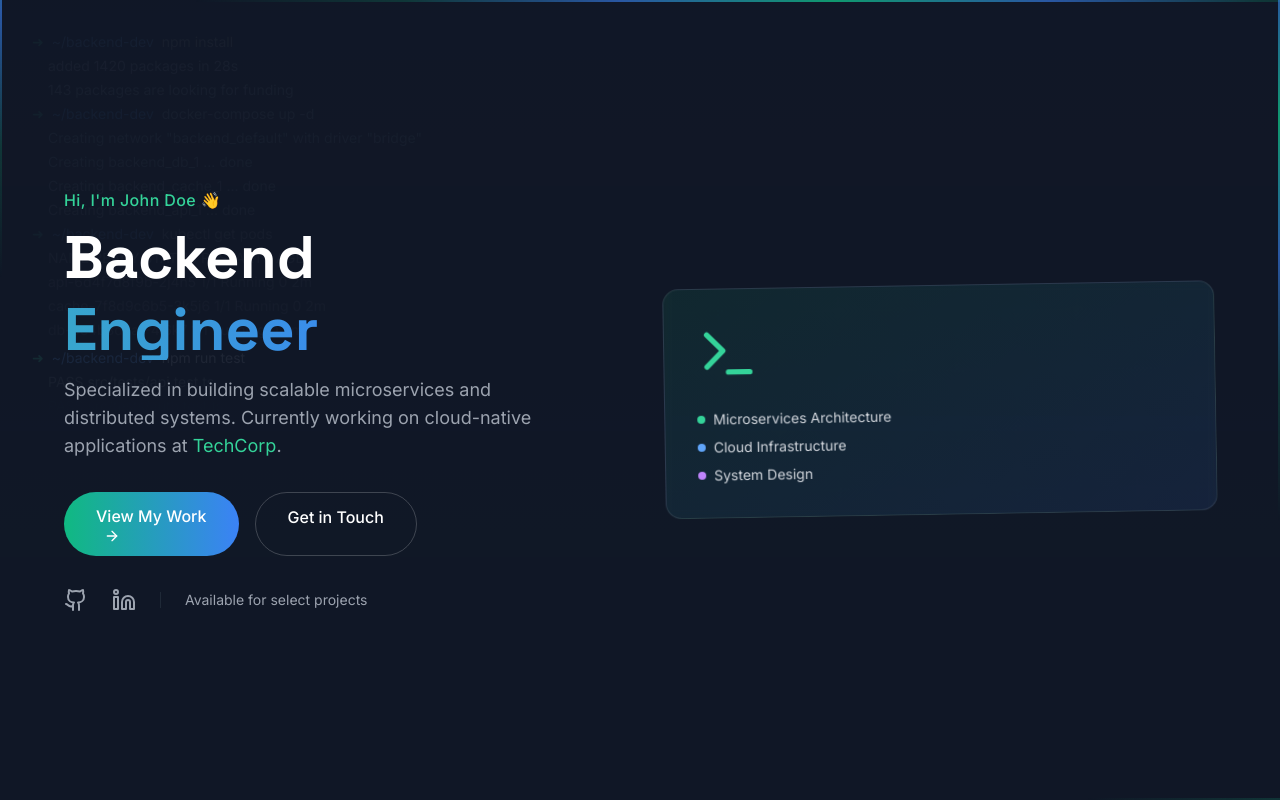
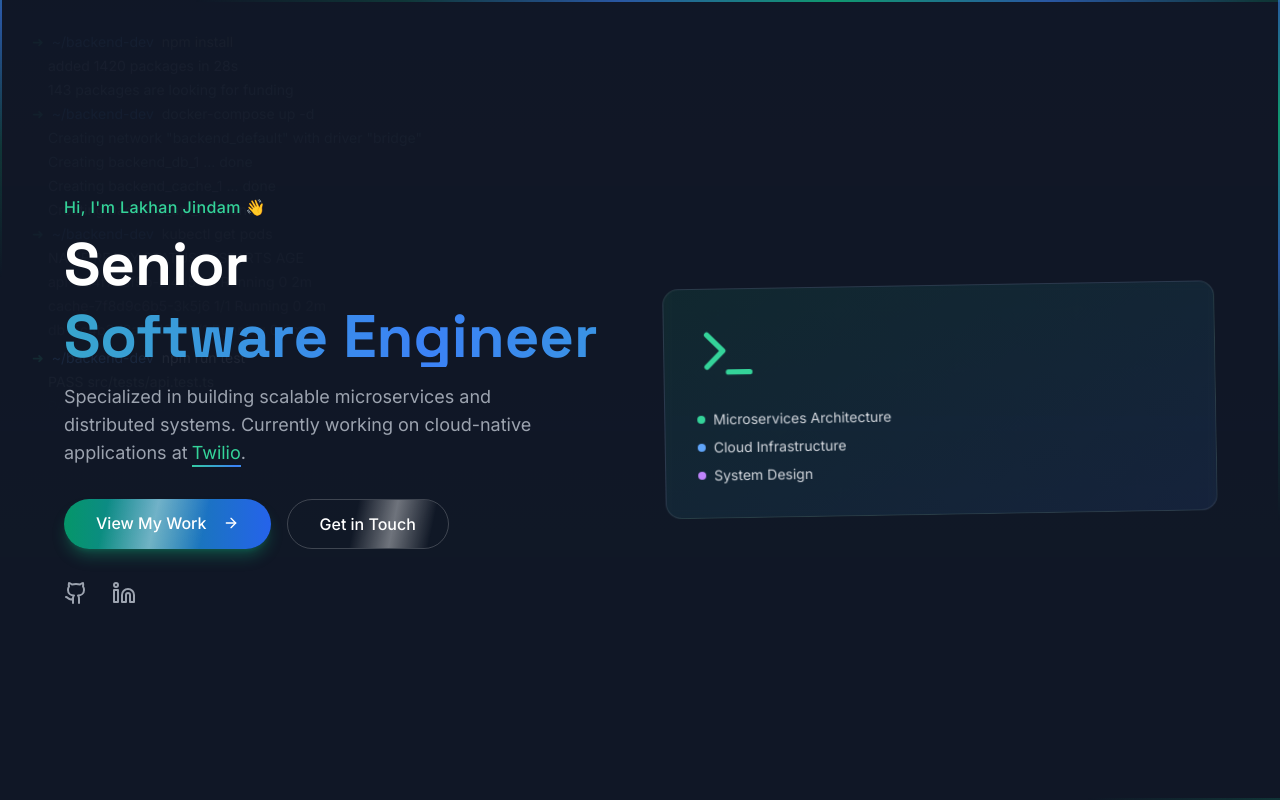
Before and after one commit to lakhanjindam/portfolio-website, a React (Vite) app: page / in a window 1280 px wide. Shown: the top 800 px of the page. Built offline with nearby package versions, Linux system fonts and the light colour scheme.

Commit message:
chore: change button styling for hero section and add shine animation

```diff
--- a/src/components/Hero.tsx
+++ b/src/components/Hero.tsx
@@ -24,14 +24,44 @@ const Hero = () => {
               transition={{ delay: 0.2, duration: 0.8 }}
               className="space-y-4"
             >
-              <p className="text-emerald-400 font-medium tracking-wide">Hi, I'm John Doe 👋</p>
+              <p className="text-emerald-400 font-medium tracking-wide">Hi, I'm Lakhan Jindam 👋</p>
               <h1 className="font-grotesk text-5xl md:text-6xl font-bold space-y-3">
-                <span className="block">Backend</span>
-                <span className="block text-gradient">Engineer</span>
+                <span className="block">Senior</span>
+                <span className="block text-gradient">Software Engineer</span>
               </h1>
               <p className="text-lg text-gray-400 max-w-lg">
                 Specialized in building scalable microservices and distributed systems.
-                Currently working on cloud-native applications at <span className="text-emerald-400">TechCorp</span>.
+                Currently working on cloud-native applications at
+                <motion.span
+                  className="relative inline-block ml-1 group"
+                >
+                  <span className="text-emerald-400">Twilio</span>
+                  <motion.div
+                    className="absolute bottom-0 left-0 w-full h-[2px] origin-left"
+                    initial={{ scaleX: 0 }}
+                    whileInView={{
+                      scaleX: 1,
+                      transition: {
+                        duration: 4,
+                        ease: "easeInOut"
+                      }
+                    }}
+                    animate={{
+                      backgroundPosition: ['0% 50%', '100% 50%'],
+                    }}
+                    transition={{
+                      backgroundPosition: {
+                        repeat: Infinity,
+                        duration: 3,
+                        ease: "linear"
+                      }
+                    }}
+                    style={{
+                      background: 'linear-gradient(to right, #34d399, #3b82f6, #34d399)',
+                      backgroundSize: '200% 100%'
+                    }}
+                  />
+                </motion.span>.
               </p>
             </motion.div>
 
@@ -62,8 +92,8 @@ const Hero = () => {
               <a href="https://linkedin.com" className="text-gray-400 hover:text-emerald-400 transition-colors">
                 <Linkedin className="w-6 h-6" />
               </a>
-              <div className="h-4 w-px bg-gray-800"></div>
-              <p className="text-sm text-gray-400">Available for select projects</p>
+              {/* <div className="h-4 w-px bg-gray-800"></div>
+              <p className="text-sm text-gray-400">Available for select projects</p> */}
             </motion.div>
           </motion.div>
 
--- a/src/components/ui/Button.tsx
+++ b/src/components/ui/Button.tsx
@@ -5,6 +5,7 @@ import { cn } from '../../utils/cn';
 interface ButtonProps extends React.ButtonHTMLAttributes<HTMLButtonElement> {
   variant?: 'primary' | 'secondary';
   children: React.ReactNode;
+  className?: string;
   href?: string;
 }
 
@@ -15,26 +16,49 @@ export const Button = ({
   href,
   ...props
 }: ButtonProps) => {
-  const baseStyles = "group relative px-8 py-3 overflow-hidden rounded-full font-medium";
+  const baseStyles = "group relative px-8 py-3 overflow-hidden rounded-full font-medium text-white";
   const variants = {
-    primary: "before:absolute before:inset-0 before:bg-gradient-to-r before:from-emerald-500 before:to-blue-500",
+    primary: "bg-gradient-to-r from-emerald-600 to-blue-600 shadow-lg shadow-emerald-500/30 hover:from-emerald-700 hover:to-blue-700",
     secondary: "border border-white/20 hover:bg-white/10"
   };
 
   const Component = href ? motion.a : motion.button;
-  const motionProps = {
+
+  const componentProps = {
+    ...props,
+    href,
+    className: cn(
+      baseStyles,
+      variants[variant],
+      className,
+      "relative overflow-hidden group"
+    ),
     whileHover: { scale: 1.05 },
     whileTap: { scale: 0.95 }
   };
 
   return (
-    <Component
-      href={href}
-      className={cn(baseStyles, variants[variant], className)}
-      {...motionProps}
-      {...props}
-    >
-      <span className="relative">{children}</span>
+    <Component {...componentProps}>
+      {/* Shine effect */}
+      <motion.div
+        className="absolute inset-0 z-0"
+        initial={{ x: '-100%' }}
+        animate={{
+          x: ['100%', '-100%'],
+        }}
+        transition={{
+          duration: 2.5,
+          repeat: Infinity,
+          ease: "linear",
+          delay: Math.random() * 2
+        }}
+      >
+        <div className="absolute inset-0 bg-gradient-to-r from-transparent via-white/40 to-transparent h-full w-1/2 transform -skew-x-12" />
+      </motion.div>
+
+      <span className="relative z-10 flex items-center justify-center gap-2">
+        {children}
+      </span>
     </Component>
   );
 };
```
